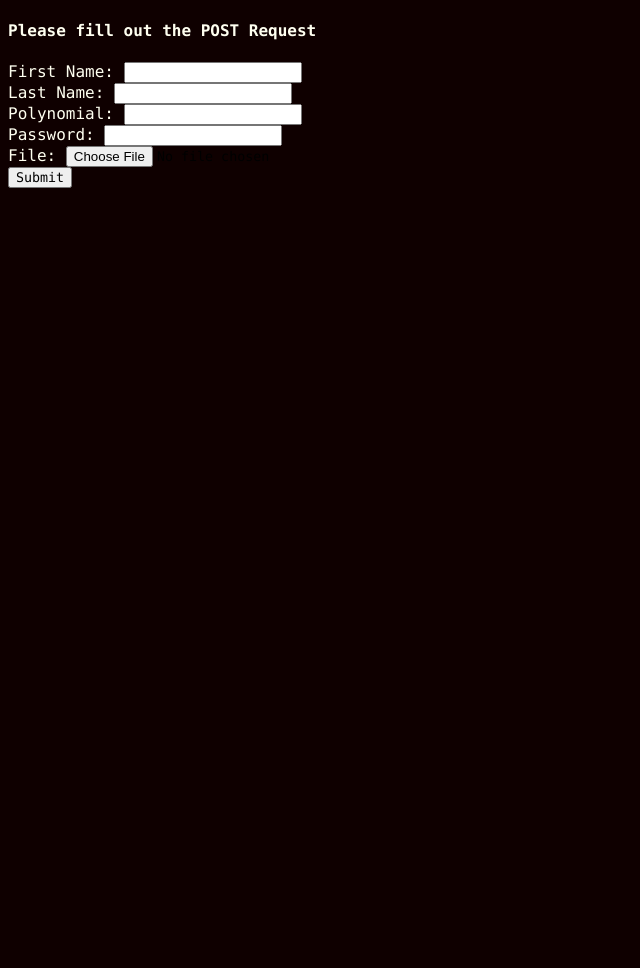
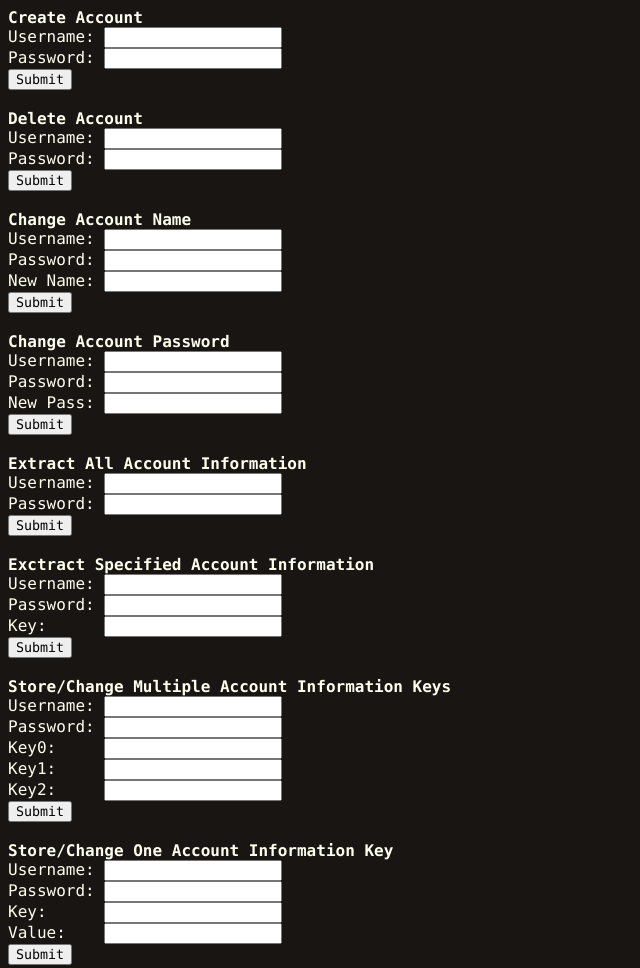
Before and after one commit to chato94/A, a plain HTML site: page static/POST/index.html in a window 1280 px wide. Shown: the whole page, without its empty margins (0-640 px from the left). Before the commit the page ends 800 px from the top, so only its background shows below. Drawn offline with Linux system fonts and the light colour scheme.

Commit message:
Added multiple forms to test database.js

```diff
--- a/static/POST/index.html
+++ b/static/POST/index.html
@@ -8,21 +8,93 @@
 				font-family: "Consolas", "Courier New", monospace;
 			}
 			body {
-				background-color: #0F0000;
+				background-color: #181513;
 			}
 			.field {
 				color: black;
 			}
+			h4 {
+				margin: 0;
+				padding: 0;
+			}
 		</style>
 	</head>
 	<body>
-		<h4>Please fill out the POST Request</h4>
+		<h4>Create Account</h4>
 		<form action="POST.createuser.dbaccess" method="POST">
-			First Name: <input type="text" name="firstName" class="field"/><br>
-			Last Name: <input type="text" name="lastName" class="field"/><br>
-			Polynomial: <input type="text" name="polynomial" class="field"/><br>
+			Username: <input type="text" name="username" class="field"/><br>
 			Password: <input type="password" name="password" class="field"/><br>
-			File: <input type="file" name="picture" class="field"/><br>
+			<input type="submit" value="Submit" class="field"/>
+		</form>
+
+		<br>
+
+		<h4>Delete Account</h4>
+		<form action="POST.deleteuser.dbaccess" method="POST">
+			Username: <input type="text" name="username" class="field"/><br>
+			Password: <input type="password" name="password" class="field"/><br>
+			<input type="submit" value="Submit" class="field"/>
+		</form>
+
+		<br>
+
+		<h4>Change Account Name</h4>
+		<form action="POST.changename.dbaccess" method="POST">
+			Username: <input type="text" name="username" class="field"/><br>
+			Password: <input type="password" name="password" class="field"/><br>
+			New Name: <input type="text" name="newusr" class="field"/><br>
+			<input type="submit" value="Submit" class="field"/>
+		</form>
+
+		<br>
+
+		<h4>Change Account Password</h4>
+		<form action="POST.changepassword.dbaccess" method="POST">
+			Username: <input type="text" name="username" class="field"/><br>
+			Password: <input type="password" name="password" class="field"/><br>
+			New Pass: <input type="password" name="npass" class="field"/><br>
+			<input type="submit" value="Submit" class="field"/>
+		</form>
+
+		<br>
+
+		<h4>Extract All Account Information</h4>
+		<form action="POST.extractalldata.dbaccess" method="POST">
+			Username: <input type="text" name="username" class="field"/><br>
+			Password: <input type="password" name="password" class="field"/><br>
+			<input type="submit" value="Submit" class="field"/>
+		</form>
+
+		<br>
+
+		<h4>Exctract Specified Account Information</h4>
+		<form action="POST.extractdata.dbaccess" method="POST">
+			Username: <input type="text" name="username" class="field"/><br>
+			Password: <input type="password" name="password" class="field"/><br>
+			Key:&nbsp;&nbsp;&nbsp;&nbsp;&nbsp;&nbsp;<input type="text" name="datakey" class="field"/><br>
+			<input type="submit" value="Submit" class="field"/>
+		</form>
+
+		<br>
+
+		<h4>Store/Change Multiple Account Information Keys</h4>
+		<form action="POST.storealldata.dbaccess" method="POST">
+			Username: <input type="text" name="username" class="field"/><br>
+			Password: <input type="password" name="password" class="field"/><br>
+			Key0:&nbsp;&nbsp;&nbsp;&nbsp;&nbsp;<input type="text" name="key0" class="field"/><br>
+			Key1:&nbsp;&nbsp;&nbsp;&nbsp;&nbsp;<input type="text" name="key1" class="field"/><br>
+			Key2:&nbsp;&nbsp;&nbsp;&nbsp;&nbsp;<input type="text" name="key2" class="field"/><br>
+			<input type="submit" value="Submit" class="field"/>
+		</form>
+
+		<br>
+
+		<h4>Store/Change One Account Information Key</h4>
+		<form action="POST.storedata.dbaccess" method="POST">
+			Username: <input type="text" name="username" class="field"/><br>
+			Password: <input type="password" name="password" class="field"/><br>
+			Key:&nbsp;&nbsp;&nbsp;&nbsp;&nbsp;&nbsp;<input type="text" name="dkey" class="field"/><br>
+			Value:&nbsp;&nbsp;&nbsp;&nbsp;<input type="text" name="dkval" class="field"/><br>
 			<input type="submit" value="Submit" class="field"/>
 		</form>
 	</body>
```
